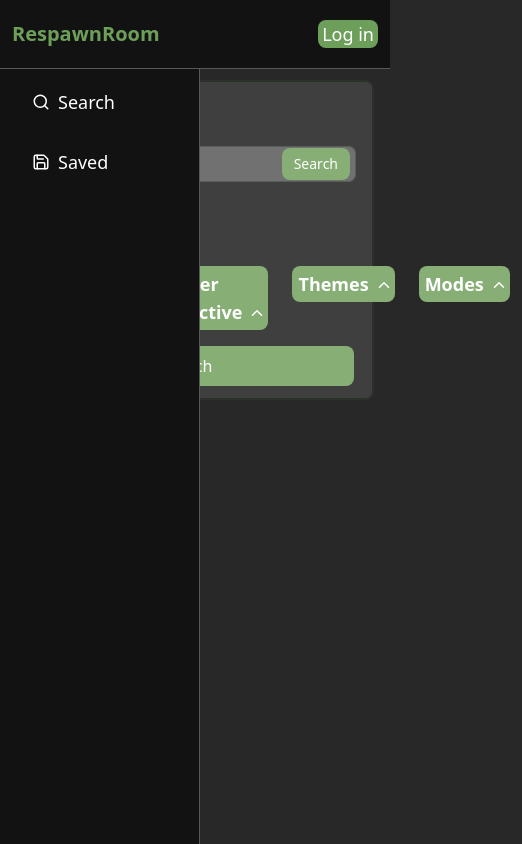
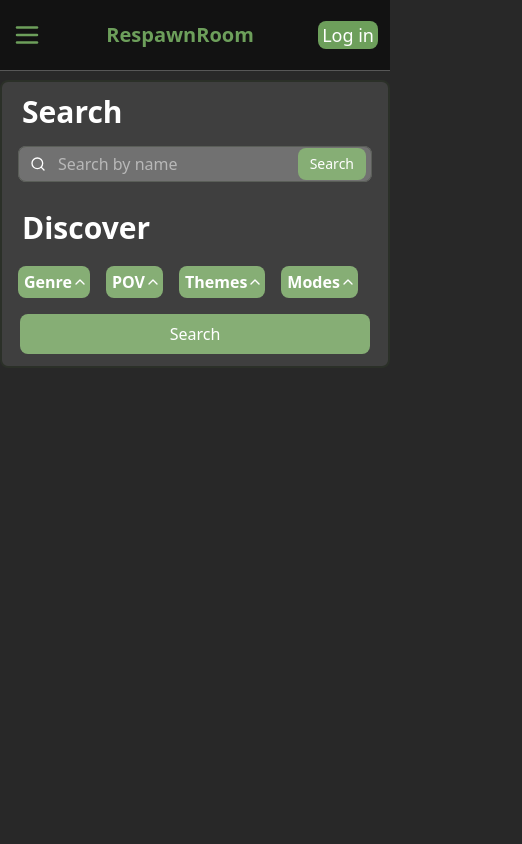
Before and after one commit to Schanze117/RespawnRoom, a React (Vite) app in the folder client/: page /search in a window 390 px wide. Shown: the whole page, 522 px wide, since content can reach past the window. Built offline with nearby package versions, Linux system fonts and the light colour scheme.

Commit message:
Made page elements resposive to smaller screen sizes

```diff
--- a/client/src/App.jsx
+++ b/client/src/App.jsx
@@ -1,7 +1,5 @@
 import { Outlet } from 'react-router-dom';
 import Header from './components/header';
-import Aside from './components/Aside';
-import Footer from './components/Footer';
 import './App.css'
 
 function App() {
@@ -9,11 +7,9 @@ function App() {
   return (
     <>
       <Header />
-      <Aside />
       <main>
         <Outlet />
       </main>
-      <Footer />
     </>
   )
 }
--- a/client/src/components/Footer.jsx
+++ /dev/null
@@ -1,8 +0,0 @@
-
-export default function Footer() {
-    return (
-        <footer>
-            <h1>Footer</h1>
-        </footer>
-    );
-}
--- a/client/src/components/Header.jsx
+++ b/client/src/components/Header.jsx
@@ -1,8 +1,15 @@
 import { Link } from "react-router-dom";
 import { useState } from "react";
+import Aside from './headerComponents/Aside';
+import { LuMenu, LuX } from "react-icons/lu";
 
 export default function Header() {
 
+    const [asideOpen, setasideOpen] = useState(false);
+
+    function toggleAside() {
+        setasideOpen(!asideOpen);
+    }
     // State to hold the user
     const [user, setUser] = useState(null);
 
@@ -21,10 +28,18 @@ export default function Header() {
         window.location.href = "/";
     }
     return (
+        <div>
             <header>
                 <div className="fixed top-0 z-20 w-full bg-surface-900 border-b border-surface-600 py-2">
                     <div className="px-3 py-3">
                         <div className="flex items-center justify-between">
+                            <div className="flex md:hidden items-center space-x-4">
+                                <button onClick={toggleAside} className="text-3xl text-primary-600 focus:outline-none focus:ring-1 focus:ring-primary-900">
+                                    {!asideOpen ?
+                                    <LuMenu /> :
+                                    <LuX />}
+                                </button>
+                            </div>
                             <div className="flex items-center space-x-4">
                                 <Link to="/" className="text-xl font-bold text-primary-600">RespawnRoom</Link>
                             </div>
@@ -42,6 +57,10 @@ export default function Header() {
                     </div>
                 </div>
             </header>
+            <Aside asideOpen={asideOpen}/>
+        </div>
+
+
     )
 }
 
--- a/client/src/components/card/gameCard.jsx
+++ b/client/src/components/card/gameCard.jsx
@@ -13,7 +13,7 @@ export default function GameCard({ games }) {
         <div className='flex flex-wrap gap-4 justify-center py-5'>
             {
             games.map((game) => (
-                <div key={game.id} className="pb-4 px-4 space-y-2 bg-surface-800 rounded-lg hover:outline-3 hover:outline-primary-600 w-100 h-105 flex flex-col items-center justify-center shadow-md hover:shadow-2xl transition duration-300 ease-in-out transform hover:-translate-y-1 hover:scale-102">
+                <div key={game.id} className="md:pb-4 md:px-4 md:mx-1 space-y-2 bg-surface-800 rounded-lg hover:outline-3 hover:outline-primary-600 w-100 h-105 flex flex-col items-center justify-center shadow-md hover:shadow-2xl transition duration-300 ease-in-out transform hover:-translate-y-1 hover:scale-102">
                     <div className="flex flex-row w-full justify-end">
                         <button type="button" onClick={() => saveGame(game)} className='block rounded-sm p-0.5 text-tonal-600 hover:text-tonal-800 focus:text-tonal-800 text-lg bg-primary-500 hover:bg-primary-600 focus:outline-2 focus:outline-offset-1 focus:outline-light rounded-lg' ><LuSave /></button>
                     </div>
--- a/client/src/components/discoverComponents/discoverWrapper.jsx
+++ b/client/src/components/discoverComponents/discoverWrapper.jsx
@@ -18,13 +18,13 @@ export default function DiscoverWrapper({ discoverForm, handleChange }) {
         <div >
             <div className="flex">
                 <DiscoverButton openMenu={openMenu} currentMenu={currentMenu} menuName='Genre' />
-                <DiscoverButton openMenu={openMenu} currentMenu={currentMenu} menuName='Player Perspective' />
+                <DiscoverButton openMenu={openMenu} currentMenu={currentMenu} menuName='POV' />
                 <DiscoverButton openMenu={openMenu} currentMenu={currentMenu} menuName='Themes' />
                 <DiscoverButton openMenu={openMenu} currentMenu={currentMenu} menuName='Modes' />
             </div>
             <div >
                 <MenuOptions selected={discoverForm.genre} handleChange={handleChange} options={genres} isHidden={currentMenu !== 'Genre'} name='genre' />
-                <MenuOptions selected={discoverForm.playerPerspective} handleChange={handleChange} options={perspective} isHidden={currentMenu !== 'Player Perspective'} name='playerPerspective'/>
+                <MenuOptions selected={discoverForm.playerPerspective} handleChange={handleChange} options={perspective} isHidden={currentMenu !== 'POV'} name='playerPerspective'/>
                 <MenuOptions selected={discoverForm.themes} handleChange={handleChange} options={themes} isHidden={currentMenu !== 'Themes'} name='themes'/>
                 <MenuOptions selected={discoverForm.modes} handleChange={handleChange} options={modes} isHidden={currentMenu !== 'Modes'} name='modes'/>
             </div>
--- a/client/src/components/discoverComponents/subComponents/button.jsx
+++ b/client/src/components/discoverComponents/subComponents/button.jsx
@@ -24,8 +24,8 @@ export default function DiscoverButton({ openMenu, menuName, currentMenu }) {
     return (
 
         <div className="block">
-            <button type="button" className="mx-3 rounded-lg py-1 px-1.5 bg-primary-500 hover:bg-primary-700 focus:ring-3 focus:outline-none focus:ring-primary-800 relative" onClick={toggleOpen}>
-                <h2 className="text-light text-lg font-bold flex pr-5">{menuName}
+            <button type="button" className="mx-2 sm:mx-3 rounded-lg py-1 px-1.5 bg-primary-500 hover:bg-primary-700 focus:ring-3 focus:outline-none focus:ring-primary-800 relative" onClick={toggleOpen}>
+                <h2 className="text-light text- sm:text-lg font-bold flex pr-3 sm:pr-5">{menuName}
                     {!isOpenMenu ? <LuChevronUp className={`absolute end-0.5 bottom-2`} /> :
                     <LuChevronDown className={`absolute end-0.5 bottom-2`}/> }
                 </h2>
--- a/client/src/components/discoverForm.jsx
+++ b/client/src/components/discoverForm.jsx
@@ -60,7 +60,7 @@ export default function DiscoverForm() {
     <div>
         <form className="flex flex-col space-y-4 px-2 pt-2 mb-3" onSubmit={handleSubmit}>
             <DiscoverWrapper discoverForm={discoverForm} handleChange={handleChange} />
-            <button type="submit" className="py-2 mx-2.5 bg-primary-500 text-light rounded-lg">Search</button>
+            <button type="submit" className="py-2 mx-2.5 bg-primary-500 hover:bg-primary-600 text-light rounded-lg">Search</button>
         </form>
         <div>
            {display}
--- a/client/src/components/Aside.jsx
+++ b/client/src/components/headerComponents/Aside.jsx
@@ -1,10 +1,22 @@
 import { Link } from "react-router-dom";
+import { useState, useEffect } from "react";
 import { LuSearch, LuSave } from "react-icons/lu";
 
-export default function Aside() {
+export default function Aside({ asideOpen }) {
+    const [isOpen, setisOpen] = useState(false);
+
+    useEffect(() => {
+        if (asideOpen === true){
+            setisOpen(true);
+        }else {
+            setisOpen(false);
+        }
+    }
+    , [asideOpen])
 
     return (
-        <aside className="fixed top-0 left-0 z-10 w-50 pt-20 h-full bg-surface-900 border-r border-surface-600" aria-label="Sidebar">
+        <aside className={`${isOpen ? "" : "hidden"}
+        md:flex fixed top-0 left-0 z-10 w-50 pt-20 h-full bg-surface-900 border-r border-surface-600`} aria-label="Sidebar">
             <div className="h-full px-4 bp-5 overflow-y-auto nav-links no-underline">
                 <u className="space-y-4 font-medium text-lg text-light no-underline list-none">
                     <li>
--- a/client/src/pages/register.jsx
+++ b/client/src/pages/register.jsx
@@ -40,7 +40,7 @@ export default function Register() {
     }
 
     return (
-        <div className="flex flex-col items-center justify-center mt-35">
+        <div className="flex flex-col items-center justify-center md:mt-35 m-25">
             <div className='w-full max-w-sm p-4 border border-surface-600 rounded-lg shadow-sm sm:p-6 md:p-8 bg-tonal-900'>
                 <form className="space-y-6" onSubmit={handleSubmit}>
                     <h5 className="text-xl font-medium text-light">RespawnRoom // Register</h5>
--- a/client/src/pages/search.jsx
+++ b/client/src/pages/search.jsx
@@ -6,7 +6,7 @@ export default function Search() {
 
 
     return (
-        <div className="mt-20 sm:ml-55 mr-4 bg-surface-700 border-2 rounded-lg border-tonal-800 height-full">
+        <div className="mt-20 md:ml-55 sm:mr-4 bg-surface-700 border-2 rounded-lg border-tonal-800 height-full max-[375px]:w-fit max-sm:w-full md:w-dwv">
             <h1 className="text-3xl font-bold text-light px-5 pt-3">Search</h1>
             <SearchForm />
             <h1 className="text-3xl font-bold text-light px-5 py-3">Discover</h1>
```
Lines whose indentation alone changed are shown as unchanged.
